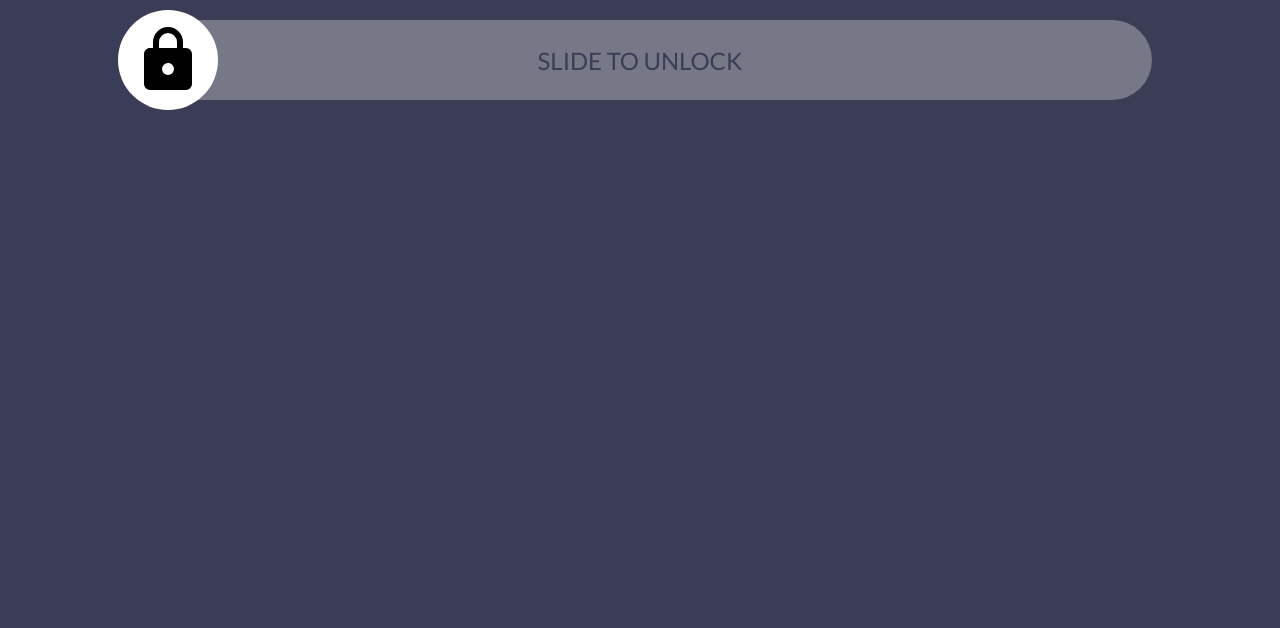
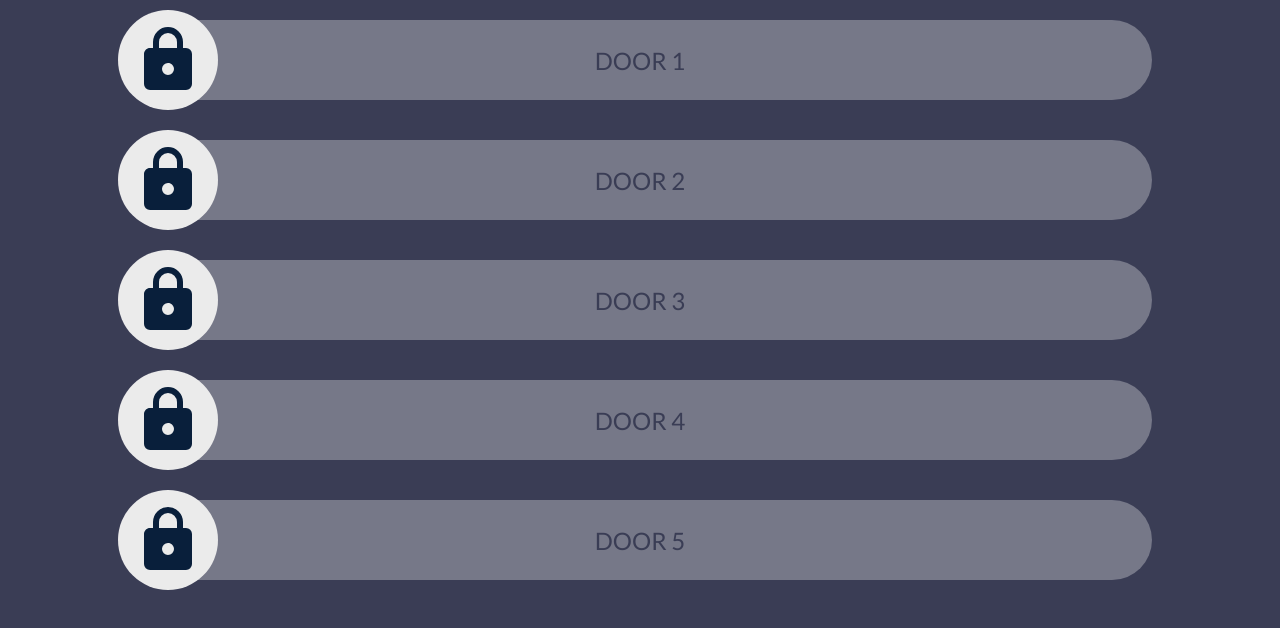
Before and after one commit to mart-in-a-jar/custom-slider, a React (Create React App) app: page / in a window 1280 px wide. Shown: the top 628 px of the page. Built offline with nearby package versions, Linux system fonts and the light colour scheme.

Commit message:
Add handling for api calls

```diff
--- a/src/App.js
+++ b/src/App.js
@@ -1,14 +1,44 @@
 import "./App.scss";
 import { Slider } from "./Slider";
 
-const unlockAction = () => {
-    console.log("Door has been unlocked");
+const mockCall = (delay) =>
+    new Promise((resolve, reject) =>
+        setTimeout(() => {
+            const random = Math.random();
+            if (random > 0.4) {
+                resolve("Success");
+            }
+            if (random > 0.2) {
+                resolve("Failure");
+            }
+            reject("Error");
+        }, delay)
+    );
+
+const unlockAction = async (id) => {
+    const result = await mockCall(1000);
+    if (result === "Success") {
+        console.log(`Door ${id} has been opened`);
+    }
+    return result;
 };
 
 function App() {
     return (
         <div className="app">
-            <Slider text={"Slide to unlock"} action={unlockAction} />
+            {[...Array(5)].map((x, i) => {
+                return (
+                    <Slider
+                        text={`Door ${i + 1}`}
+                        action={async () => {
+                            return await unlockAction(i + 1);
+                        }}
+                        key={i}
+                        clickAway={i === 3}
+                        gradient={i === 2}
+                    />
+                );
+            })}
         </div>
     );
 }
--- a/src/App.scss
+++ b/src/App.scss
@@ -23,5 +23,6 @@ body {
     min-height: 100vh;
     width: 100vw;
     display: flex;
-    justify-content: center;
+    flex-direction: column;
+    align-items: center;
 }
--- a/src/Slider.js
+++ b/src/Slider.js
@@ -1,16 +1,29 @@
+import { mdiLock, mdiLockOpen, mdiCheckBold, mdiCloseThick } from "@mdi/js";
+import Icon from "@mdi/react";
+import { useCallback, useEffect, useRef, useState } from "react";
 import "./Slider.scss";
-import Icon from "@mdi/react";
-import { mdiLock, mdiLockOpen, mdiLoading } from "@mdi/js";
-import { useCallback, useEffect, useRef, useState } from "react";
 import loadingSpinner from "./loadingSpinner.svg";
 
-export const Slider = ({ action, text }) => {
+const callAction = async (action) => {
+    try {
+        const result = await action();
+        console.log(result);
+        return result === "Success";
+    } catch (error) {
+        console.log(error);
+        return false;
+    }
+};
+
+// clickAway means you have to manually "reset" slider
+export const Slider = ({ action, text, clickAway = false, gradient }) => {
     const [mouseIsDown, setMouseIsDown] = useState(false);
     const [totalTravelDistance, setTotalTravelDistance] = useState(null);
     const [dragStartPosition, setDragStartPosition] = useState(null);
     const [isUnlocked, setIsUnlocked] = useState(false);
     const [shouldScale, setShouldScale] = useState(false);
     const [isLoading, setIsLoading] = useState(false);
+    const [status, setstatus] = useState(null);
 
     const sliderContainerRef = useRef(null);
     const sliderRef = useRef(null);
@@ -26,14 +39,34 @@ export const Slider = ({ action, text }) => {
     }, [mouseIsDown]);
 
     useEffect(() => {
+        if (!isUnlocked) return;
         (async () => {
-            if (isUnlocked) {
-                setIsLoading(true);
-                await action();
-                setIsLoading(false);
+            setIsLoading(true);
+
+            // display result for a time
+            if (await callAction(action)) {
+                setstatus({ success: true, text: "Door opened!" });
+            } else {
+                setstatus({
+                    success: false,
+                    text: "Something went wrong!",
+                });
+            }
+            if (!clickAway) {
+                setTimeout(() => {
+                    setstatus(null);
+                }, 2500);
+            }
+
+            setIsLoading(false);
+
+            textRef.current.style.opacity = 1;
+
+            if (!clickAway) {
+                setIsUnlocked(false);
             }
         })();
-    }, [isUnlocked, action]);
+    }, [isUnlocked]);
 
     const handleTouchStart = (e) => {
         setMouseIsDown(true);
@@ -64,7 +97,13 @@ export const Slider = ({ action, text }) => {
             }
             setShouldScale(false);
             moveSlider(movement);
-            textRef.current.style.opacity = 1 - movement / totalTravelDistance;
+            const portionMoved = movement / totalTravelDistance;
+            textRef.current.style.opacity = 1 - portionMoved;
+            if (gradient) {
+                sliderContainerRef.current.style.background = `linear-gradient(90deg, ${gradientColor} ${
+                    portionMoved * 100
+                }%, ${bgColor} ${portionMoved * 100}%)`;
+            }
         },
         [dragStartPosition, totalTravelDistance]
     );
@@ -75,10 +114,13 @@ export const Slider = ({ action, text }) => {
             setMouseIsDown(false);
             const pos = e.clientX || e.changedTouches[0].clientX;
             const movement = pos - dragStartPosition;
+            if (gradient) {
+                sliderContainerRef.current.style.background = bgColor;
+            }
             // when released before end of slider
             if (movement < totalTravelDistance) {
+                textRef.current.style.opacity = 1;
                 sliderRef.current.style.left = `${sliderOffset}px`;
-                textRef.current.style.opacity = 1;
                 return;
             }
             // when released at end of slider
@@ -91,8 +133,11 @@ export const Slider = ({ action, text }) => {
 
     // When unlocked, to reset slider
     const handleClick = () => {
-        if (!isUnlocked) return;
+        if (!isUnlocked || !clickAway) return;
         setIsUnlocked(false);
+        setTimeout(() => {
+            setstatus(null);
+        }, 2500);
     };
 
     const moveSlider = (pos) => {
@@ -126,13 +171,19 @@ export const Slider = ({ action, text }) => {
     };
 
     const textStyles = {
-        transition: !mouseIsDown ? "opacity .5s ease-in" : "",
+        transition: !mouseIsDown ? "opacity .5s ease-in, color .7s ease" : "",
     };
 
     return (
         <div className="slider-container" ref={sliderContainerRef}>
-            <span className="text" ref={textRef} style={textStyles}>
-                {text}
+            <span
+                className={`text${
+                    status ? (status.success ? " success" : " error") : ""
+                }`}
+                ref={textRef}
+                style={textStyles}
+            >
+                {status?.text || text}
             </span>
             <div
                 className={`slider${isUnlocked ? " unlocked" : ""}`}
@@ -148,6 +199,20 @@ export const Slider = ({ action, text }) => {
                         alt="loading"
                         className="icon loading"
                     />
+                ) : status ? (
+                    status.success ? (
+                        <Icon
+                            path={mdiCheckBold}
+                            size={3}
+                            className="icon success"
+                        />
+                    ) : (
+                        <Icon
+                            path={mdiCloseThick}
+                            size={3}
+                            className="icon error"
+                        />
+                    )
                 ) : isUnlocked || shouldScale ? (
                     <Icon path={mdiLockOpen} size={3} className="icon" />
                 ) : (
@@ -159,3 +224,5 @@ export const Slider = ({ action, text }) => {
 };
 
 const sliderOffset = -10;
+const bgColor = "#ffffff4d";
+const gradientColor = "#1e2135";
--- a/src/Slider.scss
+++ b/src/Slider.scss
@@ -1,9 +1,11 @@
 // move these into component?
 
-$slideBgColor: rgba(255, 255, 255, 0.3);
-$slideBallColor: white;
-$slideBallIconColor: black;
+$slideBgColor: #ffffff4d;
+$slideBallColor: #ebebeb;
+$slideBallIconColor: rgb(9, 31, 59);
 $slideTextColor: #3a3d55;
+$successColor: #053505;
+$errorColor: #801111;
 
 @mixin center {
     display: flex;
@@ -14,7 +16,7 @@ $slideTextColor: #3a3d55;
 .slider-container {
     position: relative;
     margin: 20px;
-    background-color: rgba(255, 255, 255, 0.3);
+    background-color: #ffffff4d;
     width: 80%;
     height: 80px;
     border-radius: 40px;
@@ -39,9 +41,16 @@ $slideTextColor: #3a3d55;
 
 .icon {
     color: $slideBallIconColor;
+    user-select: none;
     &.loading {
         height: 60%;
         animation: spin 1s infinite linear;
+    }
+    &.success {
+        color: $successColor;
+    }
+    &.error {
+        color: $errorColor;
     }
 }
 
@@ -59,4 +68,10 @@ $slideTextColor: #3a3d55;
     font-size: 24px;
     text-transform: uppercase;
     user-select: none;
+    &.success {
+        color: $successColor;
+    }
+    &.error {
+        color: $errorColor;
+    }
 }
```
